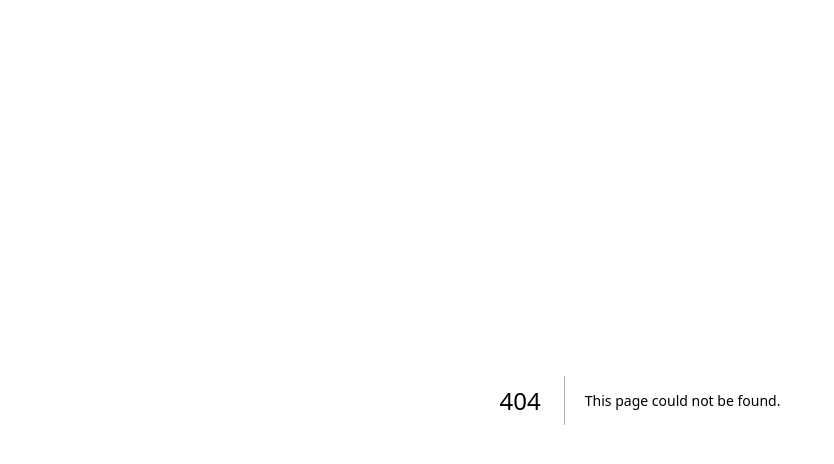
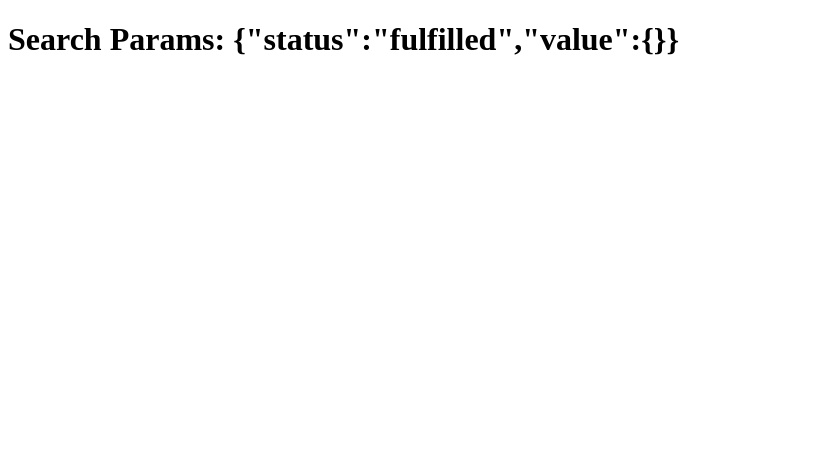
Before and after one commit to andrewgolovanov/next-app, a Next.js app: page /page/1 in a window 1280 px wide. Before the commit this address had no page. Shown: the top 464 px of the page, without its empty margins (0-834 px from the left). Built offline with nearby package versions, Linux system fonts and the light colour scheme.

Commit message:
chore: add small adjustments

```diff
--- /dev/null
+++ b/app/page/[id]/page.tsx
@@ -0,0 +1,13 @@
+export default function Page({ searchParams }) {
+  return (
+    <div>
+      <h1>Search Params: {JSON.stringify(searchParams)}</h1>
+    </div>
+  );
+}
+
+export async function generateStaticParams() {
+  return {
+    slug: 'test',
+  };
+}
```
